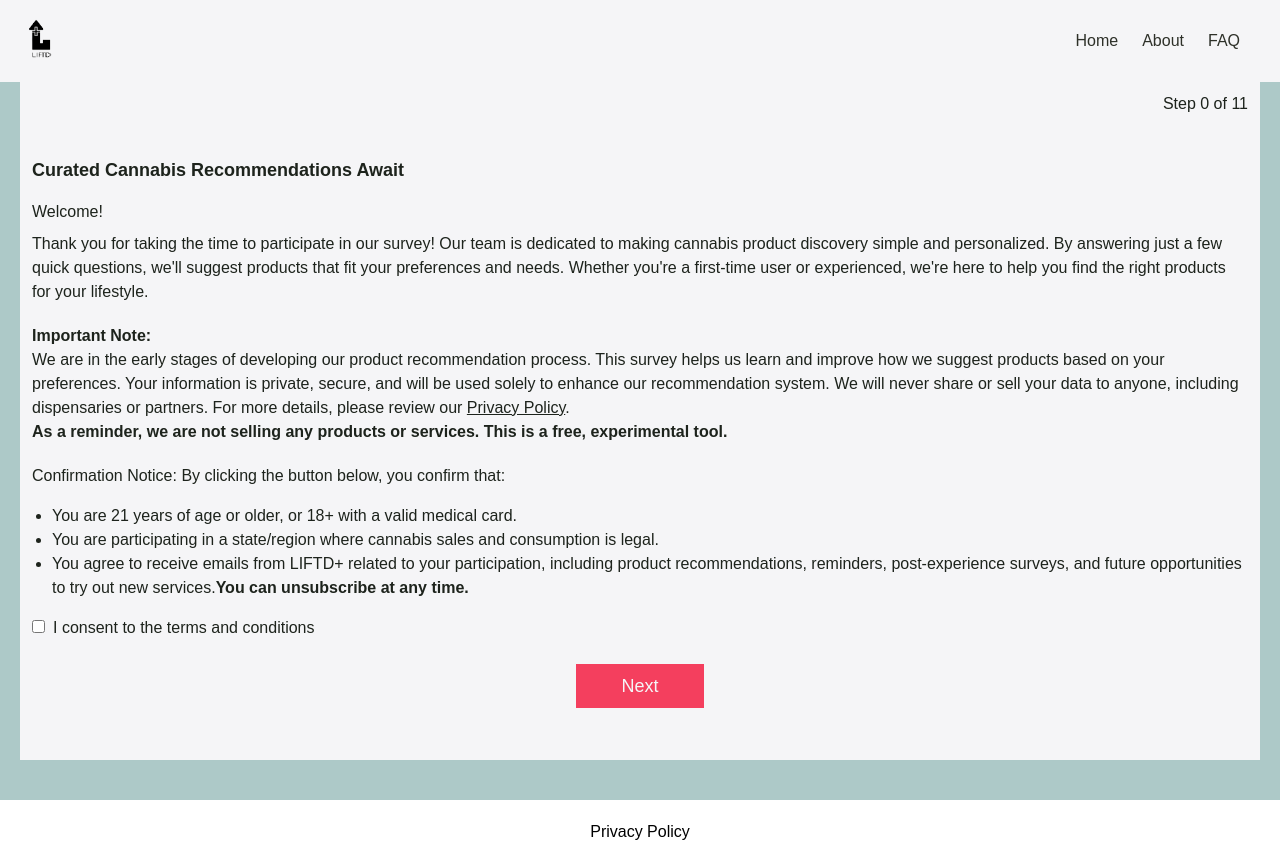
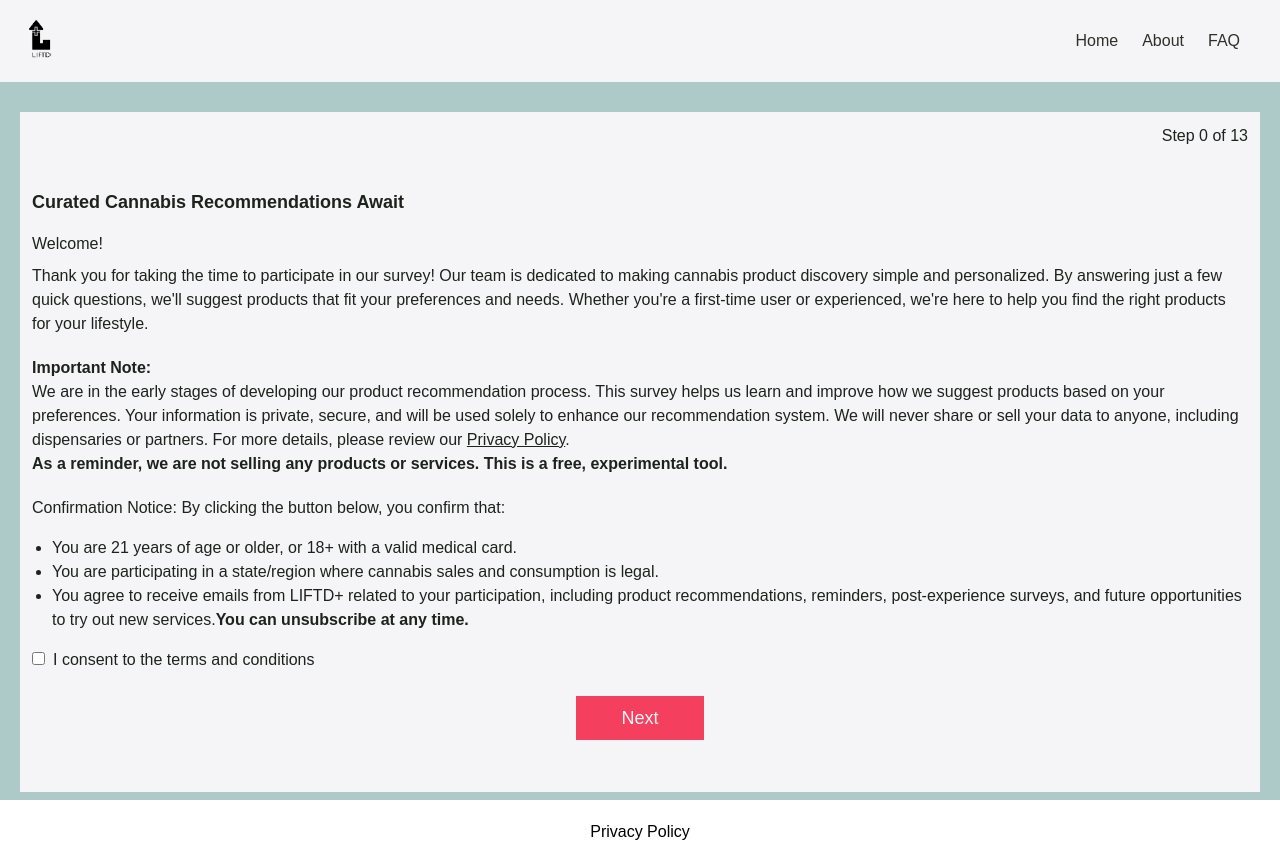
Before and after one commit to therkels/liftdplus-web, a Next.js app in the folder liftdplus-web/: page /survey in a window 1280 px wide. Built offline with nearby package versions, Linux system fonts and the light colour scheme.

Commit message:
survey update

```diff
--- /dev/null
+++ b/liftdplus-web/public/data/survey_questions.json
@@ -0,0 +1,138 @@
+[
+  {
+    "id": "usage_reason",
+    "type": "checkbox",
+    "question": "What are your primary reasons for considering or using cannabis?(Select all that apply)",
+    "answers": [
+      "Relaxation (general calming effects)",
+      "Focus",
+      "Pain Relief",
+      "Stress Relief (targeting mental tension or anxiety)",
+      "Sleep",
+      "Recreation",
+      "Socialization",
+      "I'm just exploring",
+      "General wellness (e.g., stress management, relaxation, recovery"
+    ]
+  },
+  {
+    "id": "usage_goals",
+    "type": "checkbox",
+    "question": "Are you hoping to use cannabis to support any specific health or wellness goals? Optional and confidential. (Select all that apply)                                                                                                                                                                ",
+    "answers": [
+      "Managing Stress or Feeling More Relaxed",
+      "Improving Sleep or Easing Restlessness",
+      "Relieving Pain or Discomfort",
+      "Boosting Mood or Feeling More Uplifted",
+      "Supporting Focus or Mental Clarity",
+      "Increasing Appetite or Easing Nausea",
+      "Supporting Wellness Without Intoxicating Effects (CBD-focused)",
+      "I'm Not Using It for Health Reasons -Just Curious or Recreational"
+    ]
+  },
+  {
+    "id": "experience",
+    "type": "radio",
+    "question": "How Would You Describe Your Experience with Cannabis?",
+    "answers": [
+      "New to Cannabis: I have little to no experience (I've never tried it or only tried it once or twice)",
+      "Occasional User: I use cannabis occasionally, about 1-4 times per month",
+      "Regular User: I use cannabis regularly, 1-4 times per week",
+      "Frequent User: I use cannabis frequently, 5 or more times per week"
+    ]
+  },
+  {
+    "id": "consumption_preference",
+    "type": "checkbox",
+    "question": "How would you prefer to consume cannabis? (Select all that apply)\n(If you're new to cannabis, think about which option sounds the most comfortable or enjoyable to you.)",
+    "answers": [
+      "Smokable (Flower): Dried cannabis that's smoked in a joint, pipe, or bong",
+      "Vape (Cartridge or Pen): Cannabis oil that's inhaled using a vape device",
+      "Edibles: Cannabis-infused foods or drinks, like gummies, chocolates, or cookies",
+      "Topicals: Creams, lotions, or balms applied to the skin for targeted relief",
+      "Liquid Drops (Tinctures): Cannabis extracts taken under the tongue or added to drinks",
+      "Open to Recommendations: I'm open to trying different answers"
+    ]
+  },
+  {
+    "id": "effect_speed",
+    "type": "radio",
+    "question": "Would you prefer a cannabis product that you feel quickly, or one that takes longer to kick in but lasts longer?",
+    "answers": [
+      "Fast-Acting, Shorter Duration: I prefer something that works quickly (within 5-15 minutes) and lasts 1-2 hours, like a vape or liquid drop",
+      "Slow-Acting, Long-Lasting: I prefer something that takes longer to work (30 minutes to 2 hours) but lasts 4-6 hours, like a gummy or edible",
+      "Fast-Acting, Long-Lasting: I'd like quick effects (within 5-15 minutes) that also last a while (2-4 hours)",
+      "No Preference: I'm open to exploring different answers"
+    ]
+  },
+  {
+    "id": "potency_preference",
+    "type": "radio",
+    "question": "Do you have a preference for the strength (potency) of cannabis you'd like to use?\n(If you're new to cannabis, think about whether you'd prefer gentle, balanced, or stronger effects.)",
+    "answers": [
+      "Low THC (1-10%): Gentle, mild effects-great for beginners (e.g., low-dose gummies, CBD-rich flower)",
+      "Moderate THC (11-20%): Balanced effects-suitable for most users, offering a mix of relaxation and mild euphoria (e.g., regular flower, moderate edibles)",
+      "High THC (21%+): Strong, intense effects—best for experienced users seeking potent results (e.g., high-potency flower, concentrates)",
+      "I'm Open to Exploring: I'm not sure yet, but I'm open to recommendations based on the experience I'm looking for"
+    ]
+  },
+  {
+    "id": "flavor_preference",
+    "type": "checkbox",
+    "question": "Do you have a preference for certain flavors or aromas in cannabis? (Select all that apply)\n(If you're new to cannabis, think about the types of flavors or scents you generally enjoy.)",
+    "answers": [
+      "Fruity: Bright and refreshing, like citrus, berry, or tropical fruits",
+      "Herbal: Fresh and clean, with notes like mint, pine, or eucalyptus",
+      "Earthy: Rich and natural, with woody, musky, or plant-like scents",
+      "Sweet: Dessert-like, with candy, vanilla, or sugary notes",
+      "No Preference: I'm open to exploring different flavors and aromas"
+    ]
+  },
+  {
+    "id": "usage_time",
+    "type": "checkbox",
+    "question": "When do you typically consume cannabis, or when do you think you'd prefer to? (Select all that apply)",
+    "answers": [
+      "Morning: To start the day with focus, energy, or for specific needs",
+      "Afternoon: During the day to stay balanced, relaxed, or productive",
+      "Evening: To unwind, relax, or enjoy social activities",
+      "Before Bed: To help with sleep or nighttime relaxation",
+      "When I Want to Relax or Feel Good: Anytime I'm looking to relax, focus, or enjoy an activity"
+    ]
+  },
+  {
+    "id": "effect_avoid",
+    "type": "checkbox",
+    "question": "Are there any effects or experiences you'd like to avoid when using cannabis? (Select all that apply)\n(If you're new to cannabis, think about things you might feel uncomfortable with or experiences you'd prefer to avoid.)",
+    "answers": [
+      "Feeling Too High: I want to avoid feeling overwhelmed or out of control",
+      "Feeling Anxious or Uneasy: I prefer to avoid experiences that might make me feel nervous or unsettled",
+      "Drowsiness: I prefer to stay alert and avoid feeling too sleepy",
+      "Lack of Focus: I want to avoid feeling mentally foggy or distracted",
+      "Strong Body Sensations: I'm not comfortable with intense physical effects",
+      "I prefer products without intoxicating effects",
+      "No Specific Concerns: I don't have anything specific I want to avoid"
+    ]
+  },
+  {
+    "id": "cbd_focus",
+    "type": "radio",
+    "question": "Would you like us to prioritize CBD-focused products in your recommendations?",
+    "answers": [
+      "Yes, I prefer products with little to no THC",
+      "No, I'm open to products with THC",
+      "I'm open to both THC and CBD products"
+    ]
+  },
+  {
+    "id": "budget",
+    "type": "radio",
+    "question": "Do you have a budget preference when purchasing cannabis products?(Optional, but helps us recommend products that fit your price range.)",
+    "answers": [
+      "Budget-Friendly: I prefer cost-effective answers that offer good value",
+      "Mid-Range: I'm looking for a balance between quality and affordability",
+      "Premium: I'm open to higher-priced products for premium quality and unique features",
+      "No Preference: I'm flexible and open to all price ranges"
+    ]
+  }
+]
--- a/liftdplus-web/src/app/survey/page.tsx
+++ b/liftdplus-web/src/app/survey/page.tsx
@@ -11,7 +11,7 @@ function Form() {
         <div className="
         bg-primaryBlue
         text-secondaryText
-        pt-20
+        pt-28
         px-5
         pb-5
         md:h-screen
--- a/liftdplus-web/src/components/form/multiFormItem.tsx
+++ b/liftdplus-web/src/components/form/multiFormItem.tsx
@@ -22,7 +22,7 @@ const MultiFormItem = ({
     <div key={id}>
       <p className='text-xl mb-2 p-3'>{question}</p>
       {answers.map((option, index) => (
-        <div className="py-2"
+        <div className="py-2 px-3"
         key={`${id}-${index}`}>
           <label className='m-2'>
             <input
--- a/liftdplus-web/src/components/form/steps.tsx
+++ b/liftdplus-web/src/components/form/steps.tsx
@@ -2,112 +2,12 @@ import React, { useState, ChangeEvent} from 'react';
 import Link from 'next/link';
 import axios from 'axios';
 import MultiFormItem from './multiFormItem';
-import {StepProps, StepQuestionProps, FormData} from './types';
+import {StepProps, StepQuestionProps, FormData, Questionnaire} from './types';
 import SingleInput from './singleInput';
 import getFormattedDate from '@/utils/date';
-const questionare = [
-  {
-    id: 'potency_preference',
-    type:'radio',
-    question: "Do you prefer a specific dosage or potency range?",
-    answers: [
-      "Low THC (1-10%): Gentle effects, good for beginners (e.g., low-dose gummies, CBD flower)",
-      "Moderate THC (11-20%): Balanced effects (e.g., regular flower, moderate edibles)",
-      "High THC (21%+): Strong effects for experienced users (e.g., high-potency flower, concentrates)",
-      "Not Sure/Open to Recommendations"
-    ]
-  },
-  {
-    id: 'experience',
-    question: "How Would You Describe Your Experience with Cannabis?",
-    type:'radio',
-    answers: [
-      "Novice User: I have little to no experience with cannabis (tried it once or twice, or never)",
-      "Occasional User: I use cannabis occasionally, about 1-4 times per month",
-      "Frequent User: I use cannabis regularly, 5 or more times per week"
-    ]
-  },
-  {
-    id: 'sensitivity',
-    question: "How often do you consume cannabis, and how sensitive are you to its effects?",
-    type:'radio',
-    answers: [
-      "I rarely consume and have no to low tolerance",
-      "I consume occasionally and have low to moderate tolerance",
-      "I consume frequently and have high tolerance",
-      "I am unsure of my tolerance level"
-    ]
-  },
-  {
-    id: 'consumption_preference',
-    question: "Do you have a preference for how you consume cannabis? (Select all that apply) ",
-    type:'checkbox',
-    answers: [
-      "Flower",
-      "Vape/Cartridge",
-      "Edible",
-      "Topical",
-      "Tincture",
-      "Not Sure/Open to Recommendations"
-    ]
-  },
-  {
-    id: 'effect_speed',
-    question: "Do you want something that works quickly, like a vape, or something that takes longer to work, like a gummy or cookie?",
-    type:'radio',
-    answers: [
-      "Fast Acting",
-      "Works Slowly but Lasts Longer",
-      "No preference"
-    ]
-  },
-  {
-    id: 'usage_reason',
-    question: "What are your primary reasons for using cannabis? (Select all that apply)",
-    type:'checkbox',
-    answers: [
-      "relaxation",
-      "Focus",
-      "Pain Relief",
-      "Stress Relief",
-      "Sleep",
-      "Recreation",
-      "Socialization"
-    ]
-  },
-  {
-    id: 'usage_time',
-    question: "When do you typically consume cannabis? (Select all that apply)",
-    type:'checkbox',
-    answers: [
-      "Morning",
-      "Afternoon",
-      "Evening",
-      "Before Bed"
-    ]
-  },
-  {
-    id: 'effect_avoid',
-    question: "Are there specific things you want to avoid in your cannabis experience? (select all that apply)",
-    type:'checkbox',
-    answers: [
-      "Feeling too high",
-      "Lingering effects",
-      "Noticeable scent"
-    ]
-  },
-  {
-    id: 'flavor_preference',
-    question: "Do you have a preference for certain flavors or aromas? (Select all that apply)",
-    type:'checkbox',
-    answers: [
-      "Fruity (e.g., citrus, berry)",
-      "Herbal (e.g., minty, pine)",
-      "Earthy (e.g., woody, natural)",
-      "Sweet (e.g., candy-like, dessert)"
-    ]
-  }
-];
+import questionnaireData from '../../../public/data/survey_questions.json';
+
+const questionnaire: Questionnaire = questionnaireData;
 
 interface StepIntroPops {
   doesConsent: boolean,
@@ -252,12 +152,13 @@ const StepOutro = ({hasError}: {hasError: boolean }) => {
   );
 };
 
-const MultiStepForm: React.FC<{sc:string;}> = ({sc}) => {
+const MultiStepForm: React.FC<{sc:string; }> = ({sc}) => {
   const [step, setStep] = useState<number>(0);
   const [didSubmit, setDidSubmit] = useState<boolean>(false);
   const [formData, setFormData] = useState<FormData>({
     source: sc,
     email: '',
+    recieved_at: '',
     first_name: '',
     last_name: '',
     potency_preference: '',
@@ -269,7 +170,10 @@ const MultiStepForm: React.FC<{sc:string;}> = ({sc}) => {
     usage_time: [],
     effect_avoid: [],
     flavor_preference: [],
-    recieved_at: '',
+    received_at: '',
+    usage_goals: [],
+    cbd_focus: '',
+    budget: ''
   });
   const [err, setErr] = useState<string>("");
   const [doesConsent, setDoesConsent] = useState<boolean>(false);
@@ -300,7 +204,7 @@ const MultiStepForm: React.FC<{sc:string;}> = ({sc}) => {
       }
     }
     if (step >= 3) {
-      const question = questionare[step - 3];
+      const question = questionnaire[step - 3];
       if (question.type === 'radio' && !formData[question.id]) {
         currErr =`Please select an option`;
       }
@@ -371,7 +275,7 @@ const MultiStepForm: React.FC<{sc:string;}> = ({sc}) => {
     <Step1 key="s1" formData={formData} handleChange={handleChange} />,
     <Step2 key="s2" formData={formData} handleChange={handleChange} />,
   ];
-  questionare.map((item,idx) => steps.push(<StepQuestion key={idx} questionItem={item} formData={formData} handleChange={handleOptionChange}/>))
+  questionnaire.map((item,idx) => steps.push(<StepQuestion key={idx} questionItem={item} formData={formData} handleChange={handleOptionChange}/>))
 
   const nextStep = () =>  {
     const err = validateInput();
```
Also changed, not shown: liftdplus-web/src/components/form/types.tsx (+21 -16 lines).
